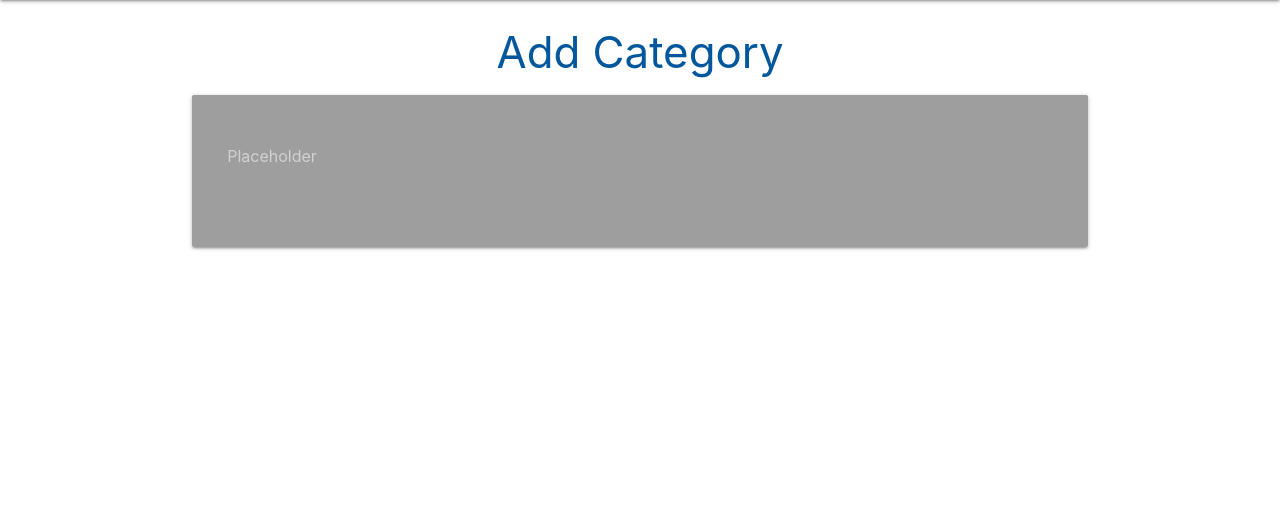
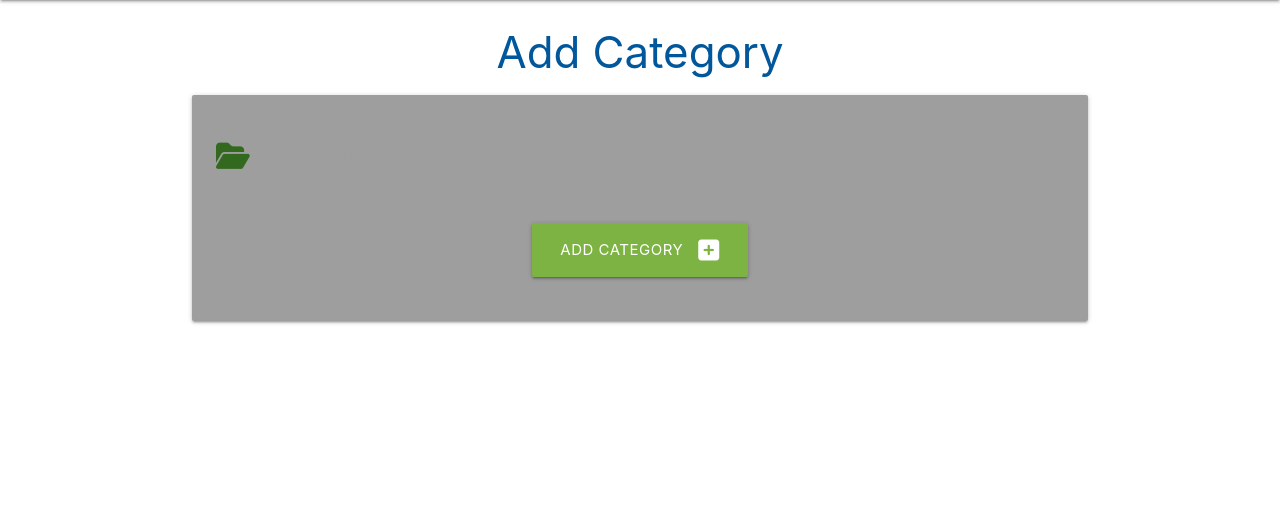
Before and after one commit to EndaMagennis/task-manager, a Flask app: page /add_category in a window 1280 px wide. Shown: the part 64-581 px from the top of the page. Run offline with Flask 2, Linux system fonts and the light colour scheme.

Commit message:
Add submit functionality

```diff
--- a/taskmanager/templates/add_category.html
+++ b/taskmanager/templates/add_category.html
@@ -2,18 +2,24 @@
 <h3 class="light-blue-text text-darken-4 center-align">Add Category</h3>
 
 <div class="row card-panel grey ligthen-5">
-  <form class="col s12 meth">
-    <div class="row">
-      <div class="input-field col s6">
-        <input
-          placeholder="Placeholder"
-          id="first_name"
-          type="text"
-          class="validate"
-        />
-        <label for="first_name">First Name</label>
-      </div>
+    <form class="col s12" method="POST" action="{{ url_for('add_category') }}">
+        <!--Category_name-->
+        <div class="row">
+            <div class="input-field col-12">
+                <i class="fas fa-folder-open prefix light-green-text text-darken-4"></i>
+                <input id="category_name" name="category_name" minlength="3" maxlength="25" type="text" class="validate" required>
+                <label for="category_name">Category Name</label>
+            </div>
+        </div>
 
-  </form>
+        <!--Submit Button-->
+        <div class="row">
+            <div class="col-12 center-align">
+                <button type="submit" class="btn-large light-green darken-1">
+                    Add Category <i class="fas fa-plus-square right"></i>
+                </button>
+            </div>
+        </div>
+    </form>
 </div>
 {% endblock%}
```
